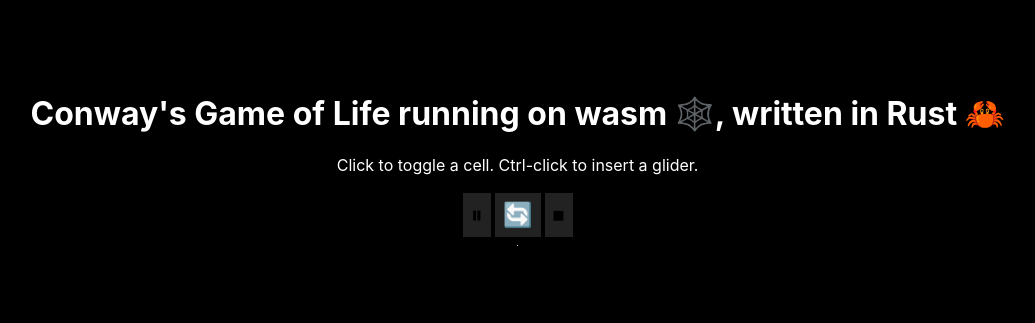
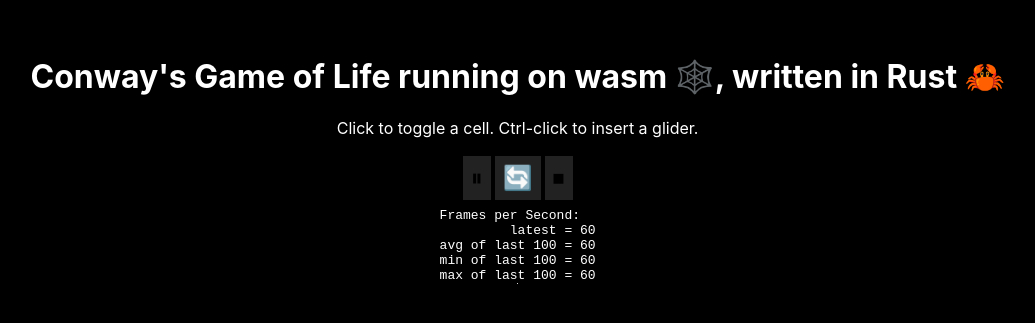
Before and after one commit to merq312/wasm-game-of-life, a website built with webpack: page www/index.html in a window 1280 px wide. Shown: the part 229-552 px from the top of the page, without its empty margins (116-1151 px from the left). Built offline with nearby package versions, Linux system fonts and the light colour scheme; what wasm-game-of-life would draw is missing.

```diff
--- a/www/index.html
+++ b/www/index.html
@@ -55,6 +55,11 @@
         text-align: center;
       }
 
+      #fps {
+        white-space: pre;
+        font-family: monospace;
+      }
+
       @media (max-width: 600px) {
         h1 {
           font-size: large;
@@ -80,6 +85,7 @@
       <button id="randomize"></button>
       <button id="clear"></button>
     </div>
+    <div id="fps"></div>
     <canvas id="game-of-life-canvas"></canvas>
     <script src="./bootstrap.js"></script>
   </body>
--- a/www/index.js
+++ b/www/index.js
@@ -70,6 +70,9 @@
 const renderLoop = () => {
   // Uncomment to pause between each tick
   // debugger
+
+  fps.render()
+
   drawGrid()
   drawCells()
 
@@ -141,5 +144,49 @@
   drawCells()
 })
 
+// FPS timer function to investigate rendering speed
+const fps = new (class {
+  constructor() {
+    this.fps = document.getElementById('fps')
+    this.frames = []
+    this.lastFrameTimeStamp = performance.now()
+  }
+
+  render() {
+    // Convert the delta time since the last frame render into a measure
+    // of frames per second.
+    const now = performance.now()
+    const delta = now - this.lastFrameTimeStamp
+    this.lastFrameTimeStamp = now
+    const fps = (1 / delta) * 1000
+
+    // Save only the latest 100 timings.
+    this.frames.push(fps)
+    if (this.frames.length > 100) {
+      this.frames.shift()
+    }
+
+    // Find the max, min, and mean of our 100 latest timings.
+    let min = Infinity
+    let max = -Infinity
+    let sum = 0
+    for (let i = 0; i < this.frames.length; i++) {
+      sum += this.frames[i]
+      min = Math.min(this.frames[i], min)
+      max = Math.max(this.frames[i], max)
+    }
+    let mean = sum / this.frames.length
+
+    // Render the statistics.
+    this.fps.textContent = `
+Frames per Second:
+         latest = ${Math.round(fps)}
+avg of last 100 = ${Math.round(mean)}
+min of last 100 = ${Math.round(min)}
+max of last 100 = ${Math.round(max)}
+`.trim()
+  }
+})()
+
 // Initiate program
 play()
```
